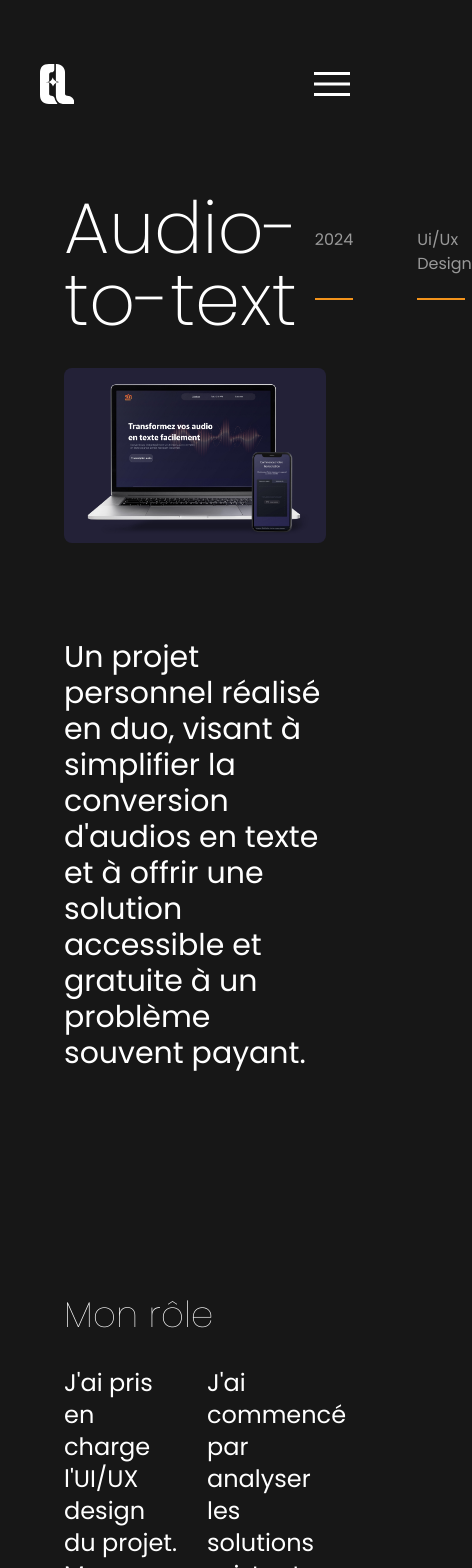
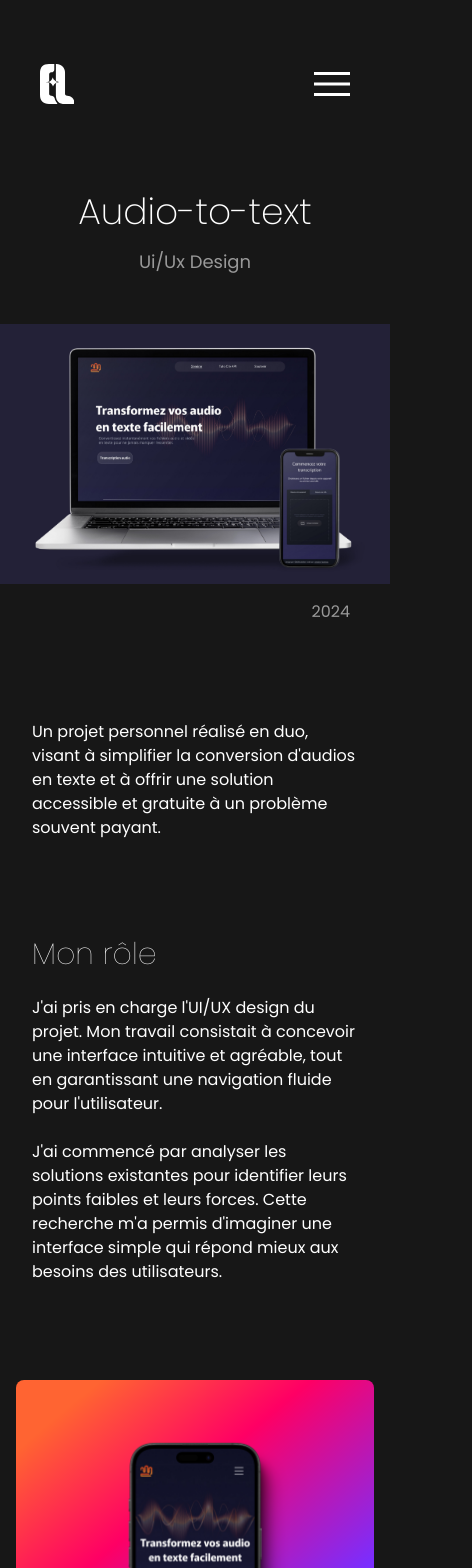
Before and after one commit to antoinefavereau/lochus-cecile, a Next.js app: page /projets/Audio-to-text in a window 390 px wide. Shown: the top 1568 px of the page, 472 px wide, since content can reach past the window. Built offline with nearby package versions, Linux system fonts and the light colour scheme; a web font is replaced by a local one.

Commit message:
fix: enhance layout responsiveness and adjust text sizes for better readability

```diff
--- a/app/projets/[id]/page.tsx
+++ b/app/projets/[id]/page.tsx
@@ -33,15 +33,21 @@ export default function Page() {
     };
     fetchData();
   }, [name]);
+
   return (
     <div className="flex flex-col items-center gap-24 pt-48">
       {project === null && <p>Chargement...</p>}
       {project !== null && (
         <>
-          <div className="w-full flex flex-col gap-8 px-16">
-            <div className="flex justify-between items-center gap-4">
-              <h1 className="text-7xl font-extralight">{project?.title}</h1>
-              <div className="flex align-center gap-16 text-light">
+          <div className="w-full flex flex-col gap-4 md:gap-8 md:px-16">
+            <div className="flex flex-col md:flex-row justify-between items-center gap-4">
+              <h1 className="text-4xl md:text-7xl font-extralight">
+                {project?.title}
+              </h1>
+              <p className="md:hidden text-lg text-light pb-8">
+                {project?.category}
+              </p>
+              <div className="hidden md:flex align-center gap-16 text-light">
                 {[project.year, project.category].map((info) => (
                   <p key={info} className="relative pb-6">
                     <span>{info}</span>
@@ -51,41 +57,44 @@ export default function Page() {
               </div>
             </div>
             <Image
-              className="w-full h-auto rounded-lg"
+              className="w-full h-auto md:rounded-lg"
               src={project.image_main}
               alt={project.title}
               width={1920}
               height={1080}
             />
-            <p className="self-end pt-16 max-w-4xl text-3xl">
-              {project.description}
+            <p className="md:hidden text-light self-end pe-10">
+              {project.year}
             </p>
           </div>
+          <p className="self-end max-w-none md:max-w-4xl text-base md:text-3xl px-8 md:px-16">
+            {project.description}
+          </p>
           {"mockup_images" in project && (
-            <div className="w-full grid grid-cols-5 grid-rows-5 gap-4 px-16 pt-32">
+            <div className="w-full grid grid-cols-1 md:grid-cols-5 md:grid-rows-5 gap-4 px-4 md:px-16 pt-32">
               <Image
-                className="col-span-2 row-span-3 rounded-lg w-full h-0 min-h-full object-cover object-center"
+                className="md:col-span-2 md:row-span-3 rounded-lg w-full h-auto md:h-0 md:min-h-full object-cover object-center"
                 src={project.mockup_images[0]}
                 alt={"Mockup 1"}
                 width={1920}
                 height={1080}
               />
               <Image
-                className="col-span-3 row-span-2 rounded-lg w-full h-0 min-h-full object-cover object-center"
+                className="md:col-span-3 md:row-span-2 rounded-lg w-full h-auto md:h-0 md:min-h-full object-cover object-center"
                 src={project.mockup_images[2]}
                 alt={"Mockup 3"}
                 width={1920}
                 height={1080}
               />
               <Image
-                className="col-span-3 row-span-3 rounded-lg w-full h-auto object-cover object-center aspect-square"
+                className="md:col-span-3 md:row-span-3 rounded-lg w-full h-auto object-cover object-center md:aspect-square"
                 src={project.mockup_images[3]}
                 alt={"Mockup 4"}
                 width={1920}
                 height={1080}
               />
               <Image
-                className="col-span-2 row-span-2 rounded-lg w-full h-auto object-cover object-center aspect-square"
+                className="md:col-span-2 md:row-span-2 rounded-lg w-full h-auto object-cover object-center md:aspect-square"
                 src={project.mockup_images[1]}
                 alt={"Mockup 2"}
                 width={1920}
@@ -94,9 +103,9 @@ export default function Page() {
             </div>
           )}
           {"without_background_image" in project && (
-            <div className="w-full flex flex-col gap-8 px-16">
+            <div className="w-full flex justify-center gap-8 px-4 md:px-16">
               <Image
-                className="w-full h-auto"
+                className="w-[80%] max-w-3xl h-auto"
                 src={project.without_background_image}
                 alt={"Image"}
                 width={1920}
@@ -104,20 +113,22 @@ export default function Page() {
               />
             </div>
           )}
-          <div className="w-full flex flex-col gap-8 pt-32 px-16">
-            <h2 className="text-4xl font-thin">{project.paragraph_title}</h2>
+          <div className="w-full flex flex-col gap-6 md:gap-8 px-8 md:px-16">
+            <h2 className="text-3xl md:text-4xl font-thin">
+              {project.paragraph_title}
+            </h2>
             <div
-              className={`grid grid-cols-${project.paragraph_content.length} gap-6`}
+              className={`grid md:grid-cols-${project.paragraph_content.length} gap-6`}
             >
               {project.paragraph_content.map((content, index) => (
-                <p key={index} className="max-w-4xl text-2xl">
+                <p key={index} className="max-w-4xl text-base md:text-2xl">
                   {content}
                 </p>
               ))}
             </div>
           </div>
           {"images" in project && (
-            <div className="w-full grid grid-cols-2 gap-6 px-16">
+            <div className="w-full grid md:grid-cols-2 gap-6 px-4 md:px-16">
               {project.images.length === 3 && (
                 <>
                   <div className="flex flex-col gap-6">
@@ -137,7 +148,7 @@ export default function Page() {
                     />
                   </div>
                   <Image
-                    className="rounded-lg w-full h-auto row-span-2 self-center"
+                    className="rounded-lg w-full h-auto md:row-span-2 self-center"
                     src={project.images[2]}
                     alt={"Image 3"}
                     width={1920}
@@ -159,14 +170,14 @@ export default function Page() {
             </div>
           )}
           {"what_comes_form_it" in project && (
-            <div className="w-full flex flex-col items-center gap-8 px-16">
-              <p className="max-w-4xl text-3xl text-center">
+            <div className="w-full flex flex-col items-center gap-8 px-8 md:px-16">
+              <p className="max-w-4xl text-base md:text-3xl text-center">
                 {project.what_comes_form_it}
               </p>
             </div>
           )}
           {"branding_images" in project && (
-            <div className="w-full flex flex-col gap-4 px-16 pt-32">
+            <div className="w-full flex flex-col gap-4 px-4 md:px-16">
               <Image
                 className="rounded-lg w-full h-auto"
                 src={project.branding_images[0]}
@@ -176,22 +187,22 @@ export default function Page() {
               />
               <div className="grid grid-cols-6 gap-4">
                 <Image
-                  className="col-span-3 rounded-lg w-full h-auto object-cover object-center"
+                  className="col-span-6 md:col-span-3 rounded-lg w-full h-auto object-cover object-center"
                   src={project.branding_images[1]}
                   alt={"Branding 2"}
                   width={1920}
                   height={1080}
                 />
-                <div className="grid gap-4 col-span-2 h-full">
+                <div className="grid gap-4 col-span-4 md:col-span-2 md:h-full">
                   <Image
-                    className="rounded-lg w-full h-0 min-h-full object-cover object-center"
+                    className="rounded-lg w-full h-auto md:h-0 md:min-h-full object-cover object-center"
                     src={project.branding_images[2]}
                     alt={"Branding 3"}
                     width={1920}
                     height={1080}
                   />
                   <Image
-                    className="rounded-lg w-full h-0 min-h-full object-cover object-center"
+                    className="rounded-lg w-full h-auto md:h-0 md:min-h-full object-cover object-center"
                     src={project.branding_images[3]}
                     alt={"Branding 4"}
                     width={1920}
@@ -199,7 +210,7 @@ export default function Page() {
                   />
                 </div>
                 <Image
-                  className="col-span-1 rounded-lg w-full h-0 min-h-full object-cover object-center"
+                  className="col-span-2 md:col-span-1 rounded-lg w-full h-0 min-h-full object-cover object-center"
                   src={project.branding_images[4]}
                   alt={"Branding 5"}
                   width={1920}
@@ -225,7 +236,7 @@ export default function Page() {
           )}
           {"full_width_image" in project && (
             <Image
-              className="w-full h-auto mt-16"
+              className="w-full h-auto"
               src={project.full_width_image}
               alt={"Full width image"}
               width={1920}
@@ -233,9 +244,9 @@ export default function Page() {
             />
           )}
           {project.link && (
-            <div className="w-full flex justify-center gap-8 px-16">
+            <div className="w-full flex justify-center gap-8 px-8">
               <a
-                className="group flex items-center gap-4 text-primary text-xl font-semibold p-4"
+                className="group flex items-center gap-4 text-primary text-base md:text-xl font-semibold p-4"
                 href={project.link}
                 target="_blank"
               >
@@ -259,7 +270,6 @@ export default function Page() {
               </a>
             </div>
           )}
-          <div className="w-full flex flex-col gap-8 px-16"></div>
         </>
       )}
     </div>
```
